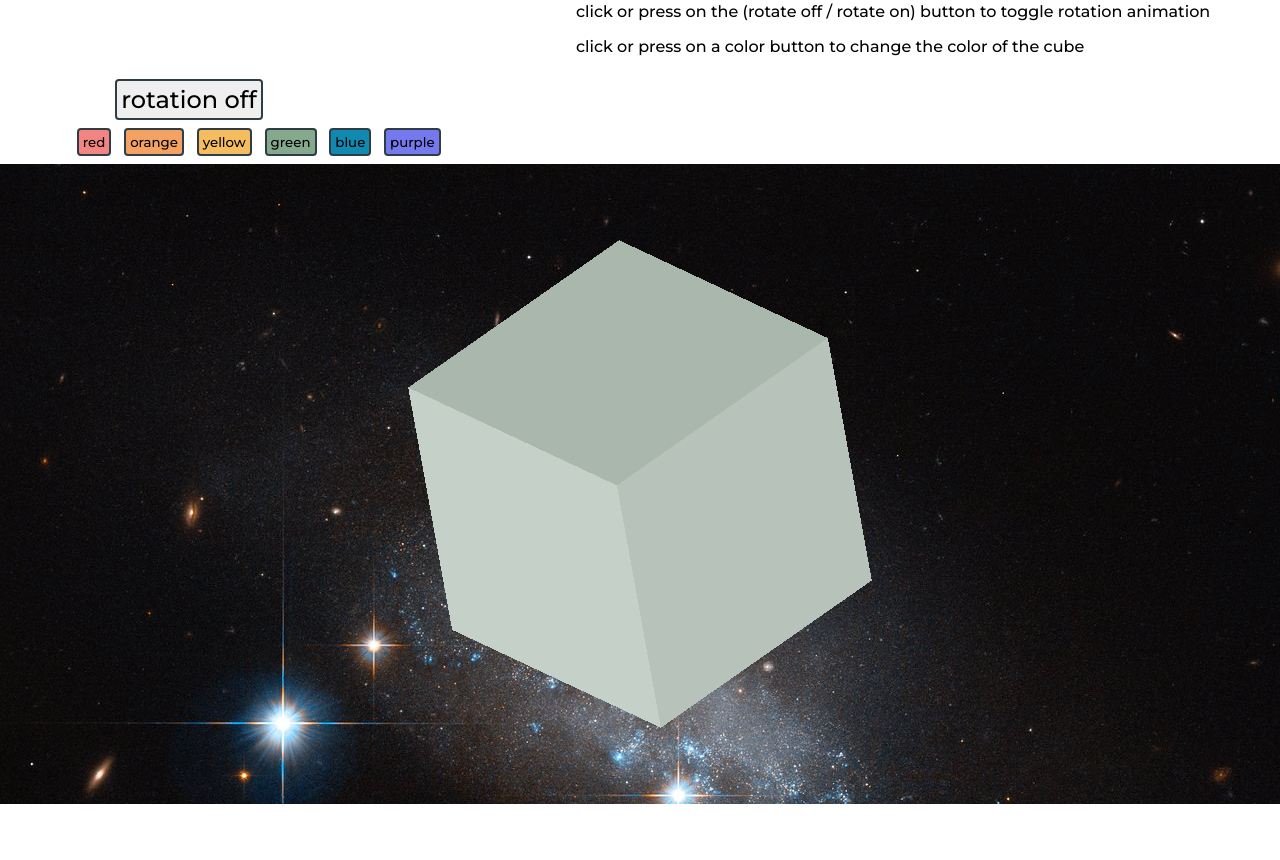
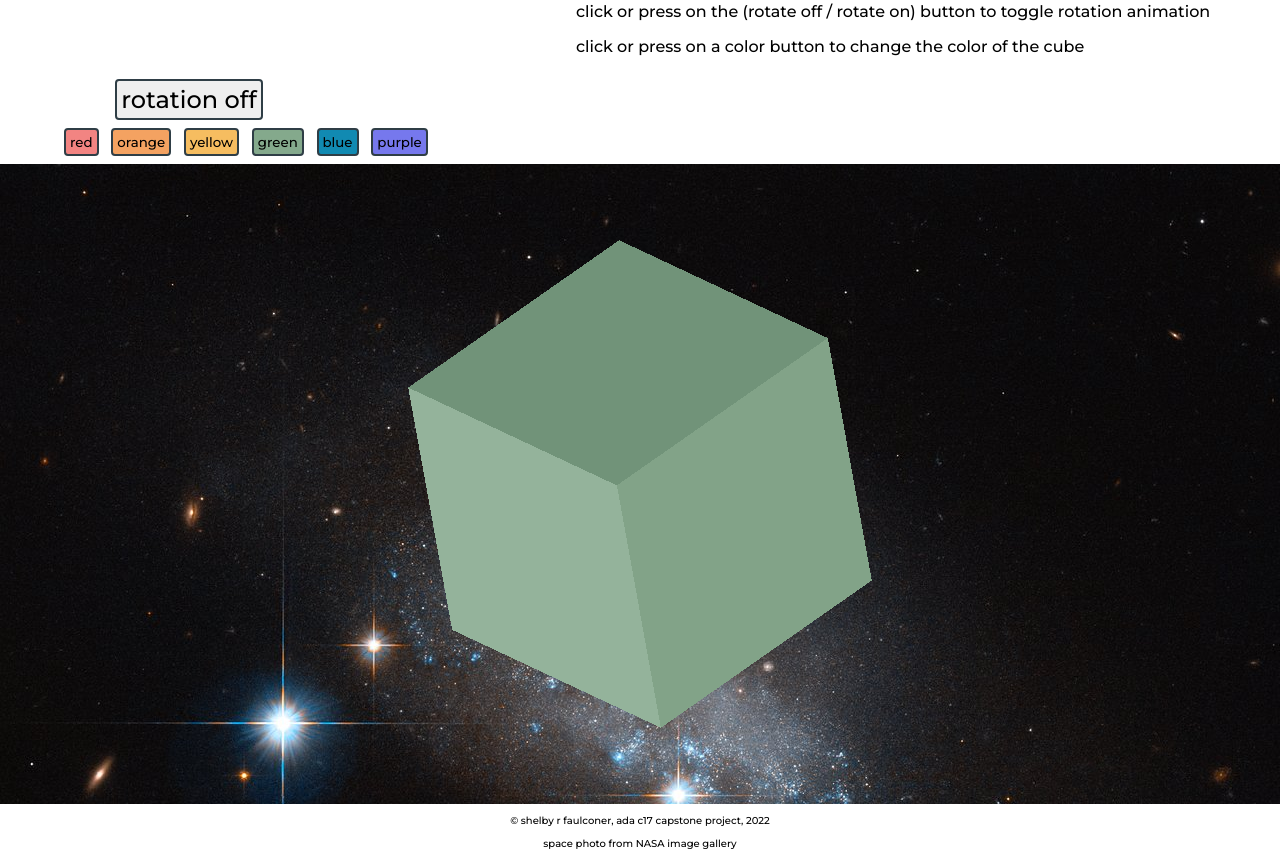
Before and after one commit to pickled-bot/dynamic-cube, a React (Create React App) app: page / in a window 1280 px wide. Shown: the part 160-1020 px from the top of the page. Before the commit the page ends 964 px from the top, so only its background shows below. Built offline with nearby package versions, Linux system fonts and the light colour scheme; a web font is replaced by a local one.

Commit message:
passed color through the components up to app, functional color change toggle. created a global array to hold the color value and their label to pass to css. adjusted css accordingly. cleaned up code. '

```diff
--- a/src/App.css
+++ b/src/App.css
@@ -63,10 +63,10 @@ button {
     font-size: 1.5rem;
 }
 
+
+
 #red {
     background-color: #f28482;
-    margin-left: 1vw;
-    margin-right: 1vw;
 }
 
 #red:hover {
@@ -80,6 +80,7 @@ button {
 
 #orange {
     background-color: #f4a261;
+    margin-left: 1vw;
     margin-right: 1vw;
 }
 
@@ -94,7 +95,6 @@ button {
 
 #yellow {
     background-color:#f6bd60 ;
-    margin-right: 1vw;
 }
 
 #yellow:hover {
@@ -107,6 +107,8 @@ button {
 
 #green {
     background-color: #84a98c;
+    margin-left: 1vw;
+    margin-right: 1vw;
 }
 
 #green:hover {
@@ -119,8 +121,6 @@ button {
 
 #blue {
     background-color: #118ab2;
-    margin-left: 1vw;
-    margin-right: 1vw;
 }
 
 #blue:hover {
@@ -133,6 +133,8 @@ button {
 
 #purple {
     background-color: #7678ed;
+    margin-left: 1vw;
+    margin-right: 1vw;
 }
 
 #purple:hover {
@@ -142,3 +144,10 @@ button {
 #purple:active {
     background-color: #7678ed;
 }
+
+footer {
+    height: 2%;
+    font-family: 'Montserrat', sans-serif;
+    font-size: x-small;
+    text-align: center;
+}
--- a/src/App.js
+++ b/src/App.js
@@ -1,6 +1,6 @@
 import './App.css';
 import ReactDOM from 'react-dom';
-import React, {useState, useRef} from 'react';
+import React, {useState, useRef, useCallback} from 'react';
 // import Cube from './components/Cube.js';
 import * as THREE from 'three';
 import {Canvas, useFrame} from '@react-three/fiber';
@@ -14,6 +14,8 @@ const green = new THREE.Color("#84a98c");
 const orange = new THREE.Color("#f4a261");
 const purple = new THREE.Color("#7678ed");
 
+const colorArray = [{color:red, label: 'red'}, {color: orange, label: 'orange'}, {color:yellow, label: 'yellow'},
+{color:green, label: 'green'},  {color: blue, label:'blue'}, {color: purple, label: 'purple'}];
 
 const CubeRendering = ({animate, color}) => {
   return (
@@ -22,9 +24,6 @@ const CubeRendering = ({animate, color}) => {
     color = {color}/>
   );
 };
-// add a propery color
-// use ref to get color
-// onclick for each button to change the cube to that color
 
 
 const Cube = ({animate, color}) => {
@@ -44,12 +43,11 @@ const Cube = ({animate, color}) => {
       }
   });
 
-
   return (
     <mesh ref={cubeRef} >
       <boxGeometry args={[boxWidth,boxHeight,boxDepth, bwSegments, bhSegments, bdSegments]} />
       {/* <planeGeometry args={[boxWidth,boxHeight]}/> */}
-      <meshStandardMaterial color={green} clipShadows={true}/>
+      <meshStandardMaterial color={color} clipShadows={true}/>
       <OrbitControls
       zoomSpeed={0.25}
       minZoom={40}
@@ -58,32 +56,22 @@ const Cube = ({animate, color}) => {
   );
 };
 
-const ToggleColor = (props) => {
+
+const ToggleColor = ({setCubeColor}) => {
   return (
-  <section className="colorButtons">
-    <button id="red" onClick={()=>{
-      props.color = red;
-    }}>
-    red
-    </button>
-    <button id="orange">
-    orange
-    </button>
-    <button id="yellow">
-      yellow
-    </button>
-    <button id="green">
-      green
-    </button>
-    <button id="blue">
-      blue
-    </button>
-    <button id="purple">
-      purple
-    </button>
-  </section>
-  )
+    <section className="colorButtons">
+      {colorArray.map((item, i) => {
+        const {color, label} = item;
+        return (
+          <button id={label} onClick={() => {
+            setCubeColor(color);
+          }} key = {label}>{label}</button>
+        )
+      })}
+    </section>
+  );
 };
+
 
 const Instructions = () => {
   return (
@@ -113,6 +101,7 @@ const Instructions = () => {
   )
 }
 
+
 const App = () => {
   const [buttonText, setButtonText] = useState("rotation off");
   const [color, setColor] = useState("#84a98c");
@@ -129,10 +118,10 @@ const App = () => {
     setButtonText(newText);
   };
 
-  const setCubeColor = (newColor) => {
+
+  const setCubeColor = useCallback((newColor) =>{
     setColor(newColor);
-  }
-
+  }, [setColor])
 
   return (
 
@@ -146,18 +135,27 @@ const App = () => {
           {rotationButtonTxtToggle();
           (animate.current = !animate.current)}}>{buttonText}
         </button>
-        <ToggleColor />
+        <ToggleColor setCubeColor={setCubeColor}/>
       </div>
       <div id="canvasContainer">
         <Canvas camera={{position:[1,1,1], zoom:300}} gl={{antialias:false}} orthographic shadows dpr={[1,2]}>
           <ambientLight intensity={0.5}/>
           <directionalLight position={[3,1,6]} castShadow intensity={0.5}/>
-          <CubeRendering animate={animate}/>
+          <CubeRendering animate={animate} color={color}/>
         </Canvas>
       </div>
+      <footer>
+      <p>
+      &#169; shelby r faulconer, ada c17 capstone project, 2022
+      </p>
+      <p>
+      space photo from NASA image gallery
+      </p>
+      </footer>
     </div>
   );
 }
 
+
 ReactDOM.render(<App/>, document.getElementById('root'));
 export default App;
```
Also changed, not shown: src/scrap.js (+29 -0 lines).
